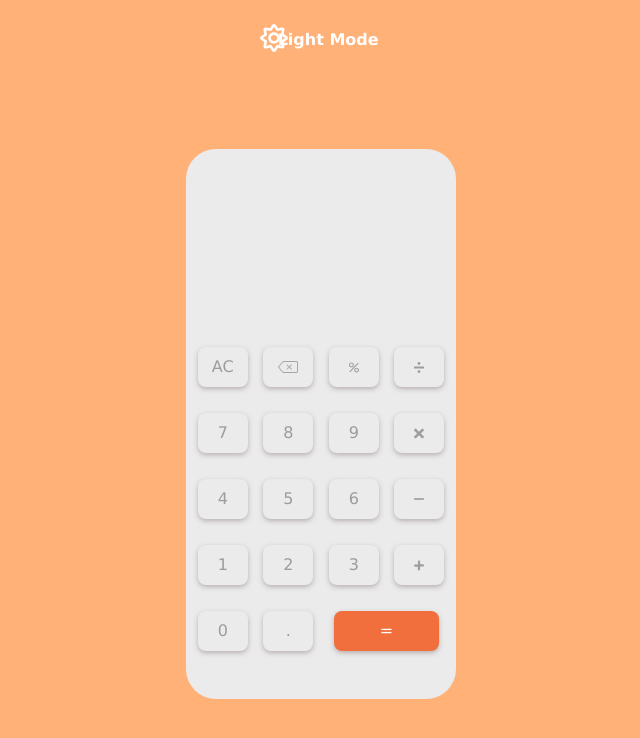
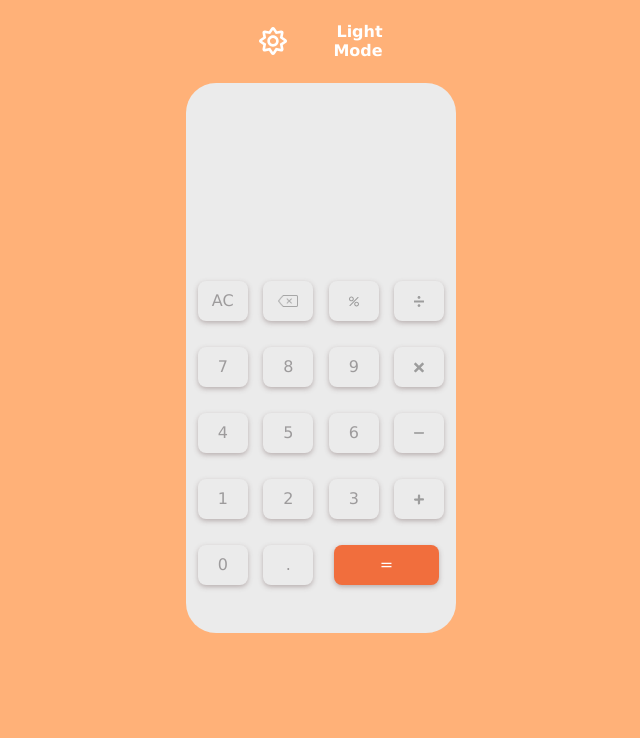
Before and after one commit to KiaManQQ/calculator, a plain HTML site: page index.html in a window 1280 px wide. Shown: the whole page, without its empty margins (319-959 px from the left). Drawn offline with Linux system fonts and the light colour scheme.

Commit message:
fixed erase and dm button

```diff
--- a/css/styles.css
+++ b/css/styles.css
@@ -18,7 +18,7 @@
 body{
     margin: 0;
     background-color: var(--background);
-    /* background-image: url('/assets/icons/drawing-1.svg'); */
+    position: relative;
     background-repeat: no-repeat ;
     transition: var(--transition);
 }
@@ -39,17 +39,17 @@ h1{
 
 
 .change-theme-container{
-    position: relative;
     padding: .4em;
+    display: flex;
     margin-left: auto;
     margin-right: auto;
-    width: 9em;
+    width: 8.5em;
     height: auto;
     cursor: pointer;
+    margin-bottom: 0;
 }
 
 .change-theme-btn{
-    padding: .5em;
     width: 100%;
     border: 0;
     border-radius: .2em;
@@ -58,24 +58,19 @@ h1{
     font-size: 1rem;
     color: #fff;
     font-weight: 600;
-    margin-bottom: 0;
 }
 
 .change-theme-btn__image{
     width: 28px;
     height: auto;
-    position: absolute;
-    top: 24px;
-    left: 11px;
     filter: invert(100%) sepia(2%) saturate(0%) hue-rotate(186deg) brightness(104%) contrast(102%);
     cursor: pointer;
 }
 
 .calculator-div{
-    height: 90vh;
     display: flex;
-    align-items: center;
     justify-content: center;
+    height: auto;
 }
 
 .calculator{
--- a/js/main.js
+++ b/js/main.js
@@ -27,15 +27,13 @@ const keyboardNumber = document.querySelectorAll('.keyboard-button--number');
 const keyboardSign = document.querySelectorAll('.keyboard-button--operand');
 let calculator = ''
 let otherCalculator=''
-
-
 function updateDisplay(){
     display.textContent=calculator
     displayRecord.textContent= otherCalculator
 };
 function clearDisplay(){
     calculator = ''
-}
+};
 
 keyboardSign.forEach(button =>{
     button.addEventListener('click', ()=>{
@@ -43,9 +41,7 @@ keyboardSign.forEach(button =>{
         clearDisplay()
         updateDisplay()
     })
-})
-
-
+});
 keyboardNumber.forEach(button => {
     button.addEventListener('click', ()=>{
         calculator += button.value
@@ -53,21 +49,18 @@ keyboardNumber.forEach(button => {
         updateDisplay()
     })
 });
-
 eraseDisplay.addEventListener('click', ()=>{
     otherCalculator = ''
     clearDisplay()
     updateDisplay()
 });
-
 keyboardErase.addEventListener('click', ()=>{
+    otherCalculator = otherCalculator.slice(0, -1)
     calculator = calculator.slice(0, -1)
     updateDisplay()
 });
-
-
 equal.addEventListener('click', ()=>{
     otherCalculator = eval(otherCalculator)
     calculator = otherCalculator
     updateDisplay()
-})
+});
```
Also changed, not shown: index.html (+4 -4 lines).
